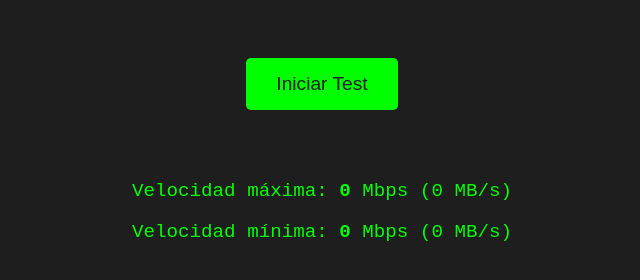
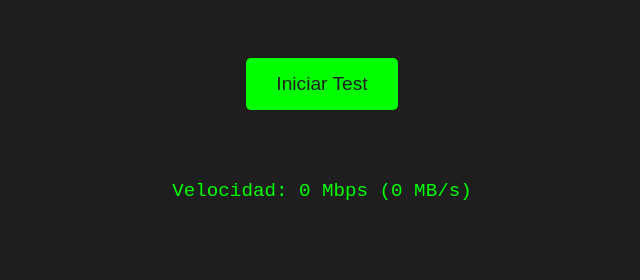
Before and after one commit to chamvi-host/test-velocidad, a plain HTML site: page index.html in a window 1280 px wide. Shown: the part 96-376 px from the top of the page, without its empty margins (318-958 px from the left). Drawn offline with Linux system fonts and the light colour scheme.

Commit message:
Update index.html

```diff
--- a/index.html
+++ b/index.html
@@ -15,8 +15,7 @@
         </div>
         <div id="result"></div>
         <div id="speedDetails">
-            <p>Velocidad máxima: <span id="maxSpeed">0</span> Mbps (<span id="maxSpeedMB">0</span> MB/s)</p>
-            <p>Velocidad mínima: <span id="minSpeed">0</span> Mbps (<span id="minSpeedMB">0</span> MB/s)</p>
+            <p>Velocidad: <span id="speedMbps">0</span> Mbps (<span id="speedMB">0</span> MB/s)</p>
         </div>
     </div>
 
```
